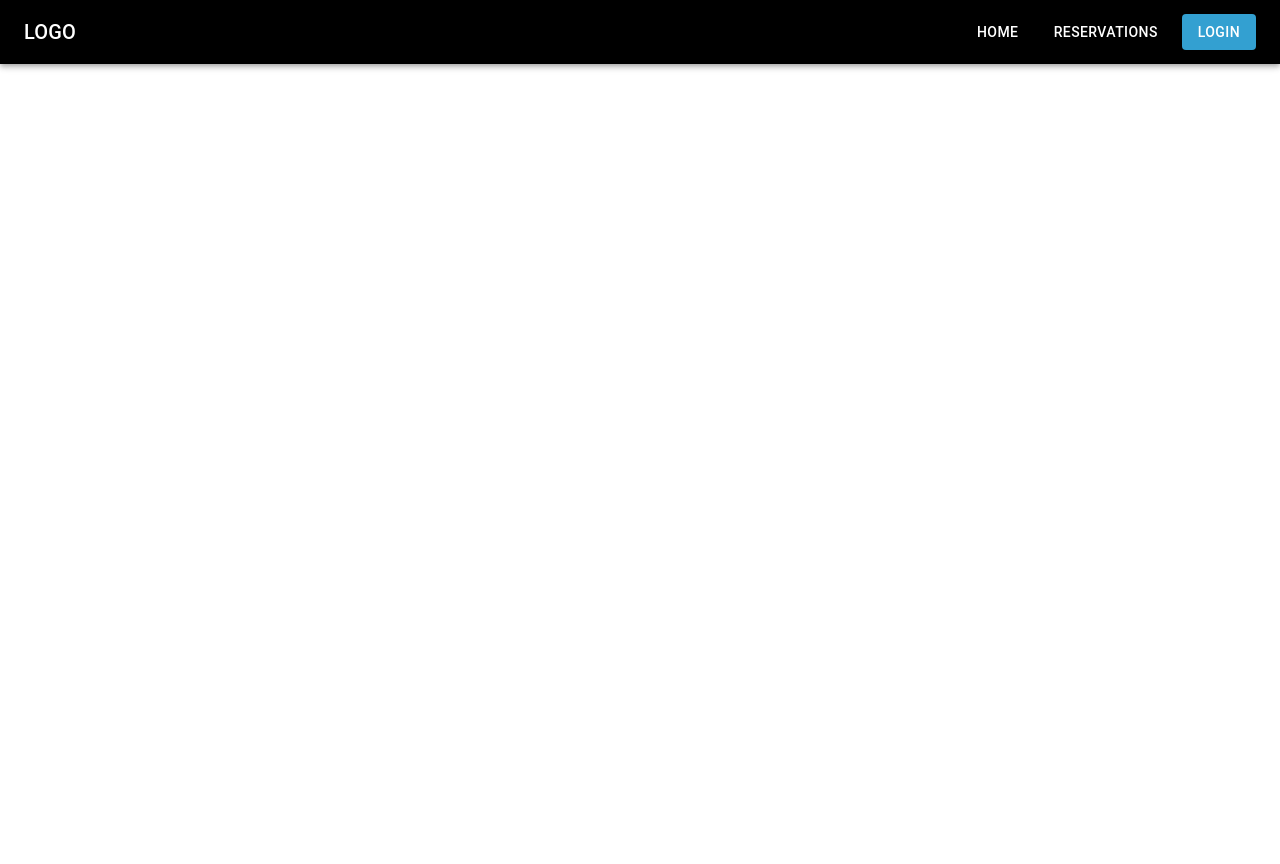
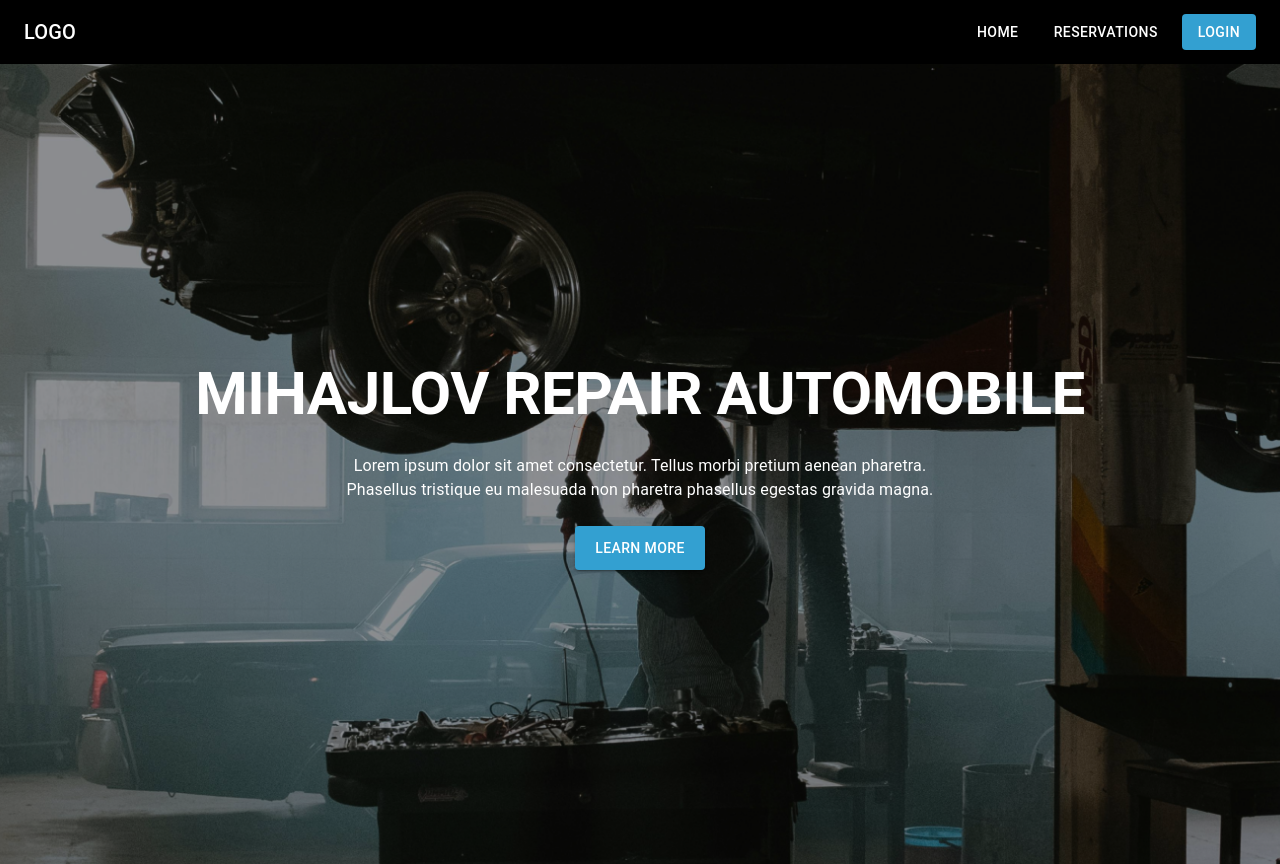
Before and after one commit to Drobarov12/MihajlovAutoRepair, a React (Create React App) app in the folder mihajlov-auto-repair-frontend/: page / in a window 1280 px wide. Before the commit the page ends 800 px from the top, so only its background shows below. Built offline with nearby package versions, Linux system fonts and the light colour scheme.

Commit message:
front-end | added main content to the page

```diff
--- a/mihajlov-auto-repair-frontend/src/components/App.js
+++ b/mihajlov-auto-repair-frontend/src/components/App.js
@@ -1,11 +1,12 @@
 import './App.css';
 import Header from './Header';
+import MainContent from './Main';
 
 function App() {
   return (
     <div className="App">
       <Header />
-
+      <MainContent />
     </div>
   );
 }
--- /dev/null
+++ b/mihajlov-auto-repair-frontend/src/components/Main.js
@@ -0,0 +1,47 @@
+import React from 'react';
+import Box from '@mui/material/Box';
+import Typography from '@mui/material/Typography';
+import Button from '@mui/material/Button';
+import { styled } from '@mui/system';
+
+const BackgroundImageBox = styled(Box)(({ theme }) => ({
+  backgroundImage: 'url(/assets/mainphoto.png)', // Replace this with your actual image path or URL
+  backgroundSize: 'cover',
+  backgroundPosition: 'center',
+  height: '100vh', // Full viewport height
+  display: 'flex',
+  justifyContent: 'center',
+  alignItems: 'center',
+}));
+
+const ContentBox = styled(Box)(({ theme }) => ({
+  display: 'flex',
+  flexDirection: 'column',
+  alignItems: 'center',
+  textAlign: 'center',
+  color: theme.palette.common.white,
+}));
+
+const MainContent = () => {
+  return (
+    <BackgroundImageBox>
+      <ContentBox>
+        <Typography variant="h2" sx={{ fontWeight: 'bold' }}>
+          MIHAJLOV REPAIR AUTOMOBILE
+        </Typography>
+        <Typography variant="body1" sx={{ marginY: 3, maxWidth: '600px' }}>
+          Lorem ipsum dolor sit amet consectetur. Tellus morbi pretium aenean pharetra.
+          Phasellus tristique eu malesuada non pharetra phasellus egestas gravida magna.
+        </Typography>
+        <Button
+          variant="contained"
+          sx={{ backgroundColor: 'lightBlue.main', color: 'lightBlue.contrastText', padding: '10px 20px' }}
+        >
+          Learn more
+        </Button>
+      </ContentBox>
+    </BackgroundImageBox>
+  );
+}
+
+export default MainContent;
```
Also changed, not shown: mihajlov-auto-repair-frontend/public/assets/mainphoto.png (added), 1 other file (tests, documents, lock files or other folders).
